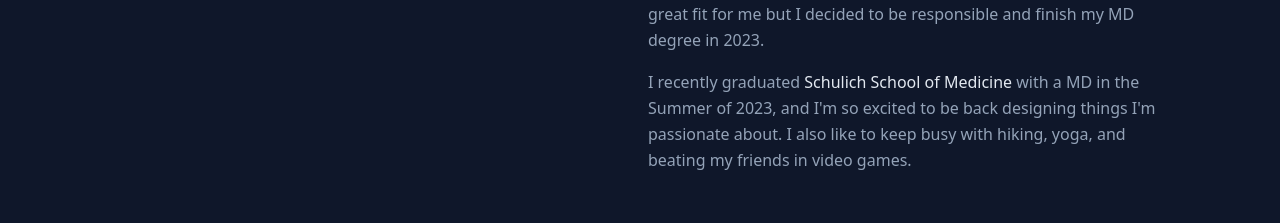
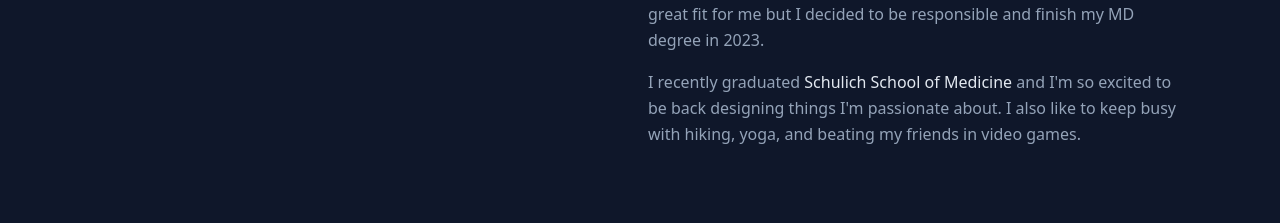
Before and after one commit to JashanB/Portfolio-V2, a React (Create React App) app: page / in a window 1280 px wide. Shown: the part 387-610 px from the top of the page. Built offline with nearby package versions, Linux system fonts and the light colour scheme.

Commit message:
fix about ps

```diff
--- a/src/components/app/App.js
+++ b/src/components/app/App.js
@@ -1,7 +1,8 @@
 import './App.css';
 import React from 'react';
 import { useState, useEffect } from 'react';
-import { Element, animateScroll as scroll, scrollSpy, scroller } from 'react-scroll';
+// import { Element, animateScroll as scroll, scrollSpy, scroller } from 'react-scroll';
+import { Element } from 'react-scroll';
 import Nav from './nav';
 import github from './github.png';
 import linkedin from './linkedin.png';
@@ -52,7 +53,7 @@ function App() {
 
   useEffect(() => {
 
-    scrollSpy.update();
+    // scrollSpy.update();
 
     function handleResize() {
       setSmallScreen(state => window.innerWidth >= 1024);
@@ -122,7 +123,7 @@ function App() {
                 <p className='about-p-1'>Along my coding journey I've had the privelage to work with 1 large company where I re-designed their automation system, and a startup where I was the lead developer of their new sales website.
                 I've also had lots of fun participating in extracurricular coding such as hackathons where I made things like a <a href='https://github.com/JashanB/Mintbean-hackathon-number-guesser'>Chrome Extension</a>.
                 Web development was a great fit for me but I decided to be responsible and finish my MD degree in 2023.</p>
-                <p className='about-p-2'>I recently graduated  <a href='https://www.schulich.uwo.ca/index.html'> Schulich School of Medicine</a> with a MD in the Summer of 2023, and I'm so excited to be
+                <p className='about-p-2'>I recently graduated  <a href='https://www.schulich.uwo.ca/index.html'> Schulich School of Medicine</a> and I'm so excited to be
                 back designing things I'm passionate about. I also like to keep busy with hiking, yoga, and beating my friends in video games.</p>
               </div>
             </Element>
```
